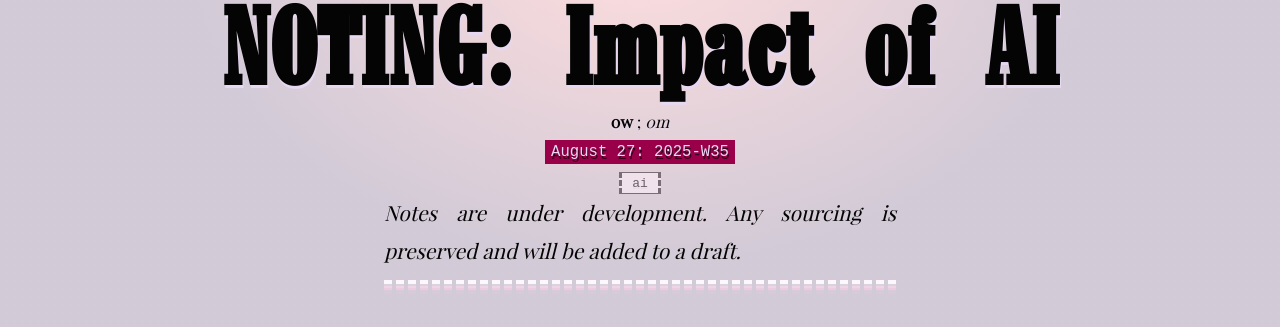
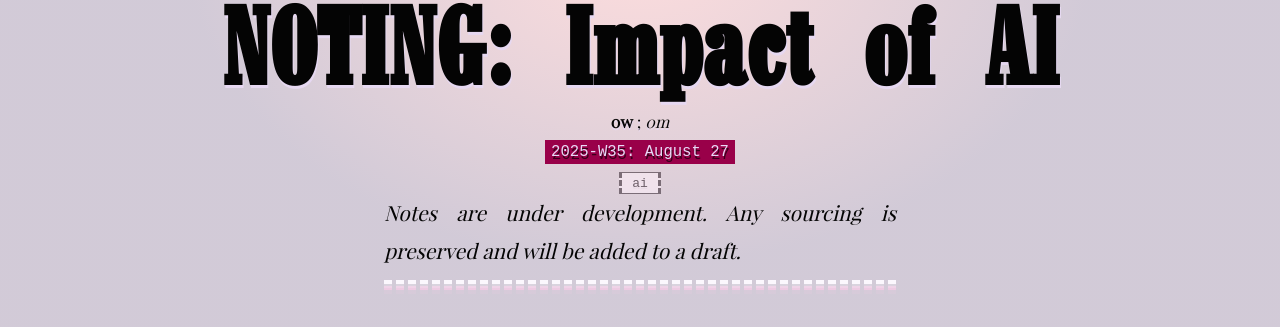
Before and after one commit to tiliv/antibody, a Jekyll site: the page built from docs/journal/autumn-ryan-Impact-of-AI/index.md, in a window 1280 px wide and 1275 px high. Shown: the part 504-831 px from the top of the window. Built offline with Jekyll 4.4.1, drawn with Linux system fonts in a browser that asks for light colours.

Commit message:
Reverse date format

```diff
--- a/docs/_layouts/journal.html
+++ b/docs/_layouts/journal.html
@@ -23,7 +23,7 @@ contact/{{ page.author | slugify }}.md
     <em>{{ minutes }}m</em>
   </div>
   <code class="date">
-    <time datetime="{{ page.date | date_to_xmlschema }}">{{ page.date | date: "%B %-d: %G-W%V" }}</time>
+    <time datetime="{{ page.date | date_to_xmlschema }}">{{ page.date | date: "%G-W%V: %B %-d" }}</time>
   </code>
   {%- comment -%} <span>{{ page.date | date: "%B %-d, %Y" }}</span> {%- endcomment -%}
   <div class="tags">
```
